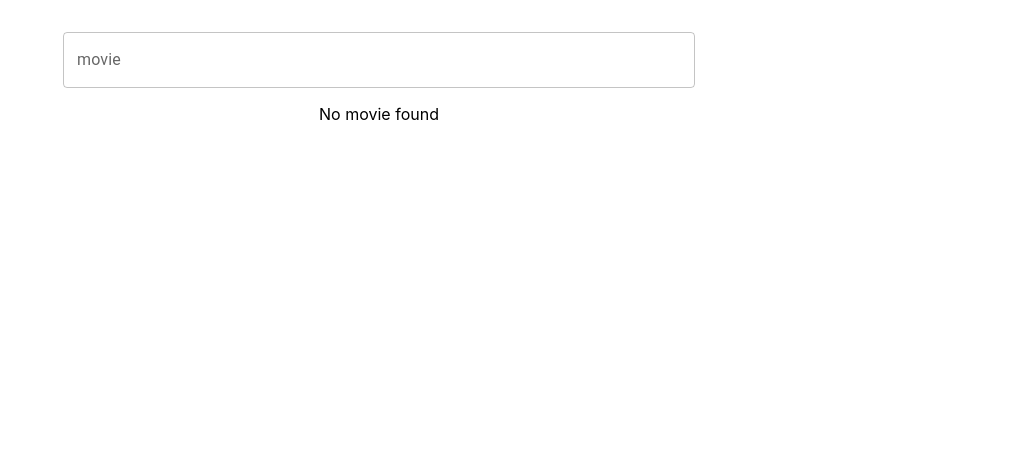
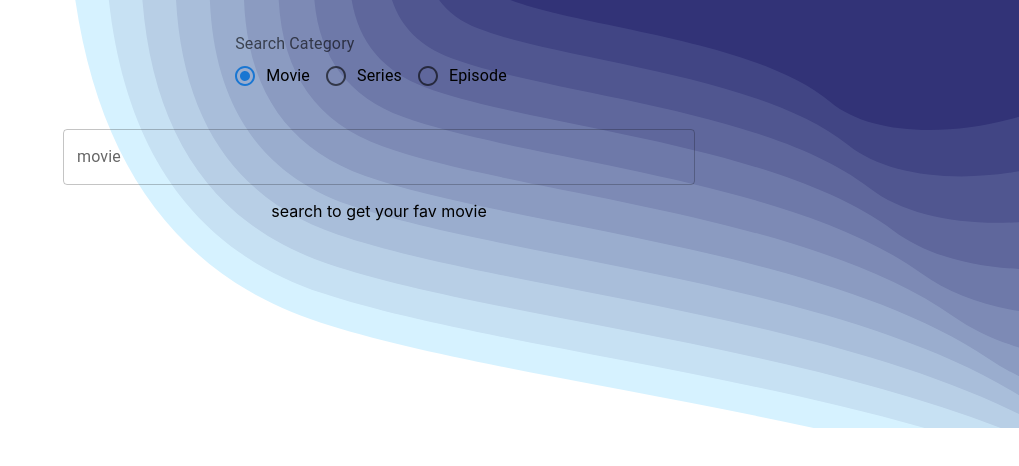
Before and after one commit to rudresh98/my-first-project, a React (Create React App) app: page / in a window 1280 px wide. Shown: the top 466 px of the page, without its empty margins (261-1280 px from the left). Built offline with nearby package versions, Linux system fonts and the light colour scheme.

Commit message:
movie project completed

```diff
--- a/package.json
+++ b/package.json
@@ -10,6 +10,7 @@
     "@testing-library/jest-dom": "^5.14.1",
     "@testing-library/react": "^13.0.0",
     "@testing-library/user-event": "^13.2.1",
+    "prop-types": "^15.8.1",
     "react": "^18.2.0",
     "react-dom": "^18.2.0",
     "react-scripts": "5.0.1",
--- a/public/index.html
+++ b/public/index.html
@@ -7,6 +7,14 @@
     <link rel="apple-touch-icon" href="%PUBLIC_URL%/logo192.png" />
     <link rel="manifest" href="%PUBLIC_URL%/manifest.json" />
     <title>My First React App</title>
+    <style>
+      body {
+        background-image: url("./background.svg");
+        background-repeat: no-repeat;
+        background-position: center;
+        background-size: cover;
+      }
+    </style>
   </head>
   <body>
     <noscript>You need to enable JavaScript to run this app.</noscript>
--- a/src/api/MovieApi.js
+++ b/src/api/MovieApi.js
@@ -1,8 +1,15 @@
 import { API_KEY, API_URL } from "../config/api";
 
-export const moviesearch = async (movieName = "") => {
+export const moviesearch = async ({ movieName = "", movieFilter = "" }) => {
   try {
-    const URL = API_URL + "/?apikey=" + API_KEY + "&s=" + movieName;
+    const URL =
+      API_URL +
+      "/?apikey=" +
+      API_KEY +
+      "&s=" +
+      movieName +
+      "&type=" +
+      movieFilter;
     const fetchData = await fetch(URL);
     const data = await fetchData.json();
     console.log("try", data);
--- /dev/null
+++ b/src/components/Loader/Loader.jsx
@@ -0,0 +1,13 @@
+import React from "react";
+import CircularProgress from "@mui/material/CircularProgress";
+import Box from "@mui/material/Box";
+
+export const Loader = (props) => {
+  return (
+    <>
+      <Box sx={{ display: "flex" }} {...props}>
+        <CircularProgress color={props.color} />
+      </Box>
+    </>
+  );
+};
--- a/src/components/Movie/Movie.jsx
+++ b/src/components/Movie/Movie.jsx
@@ -1,22 +1,41 @@
-import React, { useState } from "react";
+import React, { useCallback, useState } from "react";
 import MovieInput from "./MovieInput";
-// import { MovieFilter } from "./MovieFilter";
+import { MovieFilter } from "./MovieFilter";
 import { MovieData } from "./MovieData";
 import { moviesearch } from "../../api/MovieApi.js";
+import { Loader } from "../Loader/Loader.jsx";
 const Movie = () => {
   const [mData, setmData] = useState([]);
+  const [movieFilter, setMovieFilter] = useState("movie");
+  const [loading, setLoading] = useState(false);
   const movieSearchValue = async (movieName = "") => {
+    setLoading(true);
     if (movieName && movieName.length > 4) {
-      const movieData = await moviesearch(movieName);
+      const movieData = await moviesearch({ movieName, movieFilter });
       console.log({ movieData });
       const { Search: movieSearchData = [] } = movieData;
       setmData(movieSearchData);
+      setLoading(false);
     }
+    setLoading(false);
   };
+  const onMovieFilterHandler = useCallback(
+    (getMovieFilter) => {
+      console.log({ getMovieFilter });
+      setMovieFilter(getMovieFilter);
+    },
+    [setMovieFilter]
+  );
   return (
     <>
+      <MovieFilter onMovieFilterHandler={onMovieFilterHandler} />
       <MovieInput movieSearchValue={movieSearchValue} />
-      {/* <MovieFilter /> */}
+      {loading && (
+        <Loader
+          style={{ justifyContent: "center", marginTop: "1rem" }}
+          color="success"
+        />
+      )}
       {!!mData.length && <MovieData data={mData} />}
       {!mData.length && (
         <p
@@ -26,7 +45,7 @@ const Movie = () => {
             alignItems: "center",
           }}
         >
-          No movie found
+          search to get your fav movie
         </p>
       )}
     </>
--- a/src/components/Movie/MovieData.jsx
+++ b/src/components/Movie/MovieData.jsx
@@ -28,6 +28,17 @@ export const MovieData = (props) => {
                 />
               </>
             ))}
+          {!data.length && (
+            <p
+              style={{
+                display: "flex",
+                justifyContent: "center",
+                alignItems: "center",
+              }}
+            >
+              No movie found
+            </p>
+          )}
         </Grid>
       </Grid>
     </>
--- a/src/components/Movie/MovieFilter.jsx
+++ b/src/components/Movie/MovieFilter.jsx
@@ -5,7 +5,13 @@ import FormControlLabel from "@mui/material/FormControlLabel";
 import FormControl from "@mui/material/FormControl";
 import FormLabel from "@mui/material/FormLabel";
 import { Grid } from "@mui/material";
-export const MovieFilter = () => {
+import PropTypes from "prop-types";
+export const MovieFilter = (props) => {
+  const onFilterChangeHandler = (event) => {
+    // console.log(event.target.value);
+    const { target: { value = "" } = {} } = event;
+    props.onMovieFilterHandler(value);
+  };
   return (
     <>
       <Grid
@@ -18,22 +24,30 @@ export const MovieFilter = () => {
       >
         <Grid item>
           <FormControl>
-            <FormLabel id="demo-radio-buttons-group-label">Gender</FormLabel>
+            <FormLabel id="demo-row-radio-buttons-group-label">
+              Search Category
+            </FormLabel>
             <RadioGroup
-              aria-labelledby="demo-radio-buttons-group-label"
-              defaultValue="female"
-              name="radio-buttons-group"
+              row
+              aria-labelledby="demo-row-radio-buttons-group-label"
+              name="row-radio-buttons-group"
+              onChange={onFilterChangeHandler}
+              defaultValue={"movie"}
             >
               <FormControlLabel
-                value="female"
+                value="movie"
                 control={<Radio />}
-                label="Female"
+                label="Movie"
               />
-              <FormControlLabel value="male" control={<Radio />} label="Male" />
               <FormControlLabel
-                value="other"
+                value="series"
                 control={<Radio />}
-                label="Other"
+                label="Series"
+              />
+              <FormControlLabel
+                value="episode"
+                control={<Radio />}
+                label="Episode"
               />
             </RadioGroup>
           </FormControl>
@@ -42,3 +56,8 @@ export const MovieFilter = () => {
     </>
   );
 };
+
+MovieFilter.propTypes = {
+  onMovieFilterHandler: PropTypes.func.isRequired,
+  defaultValue: PropTypes.string,
+};
--- a/src/components/Movie/MovieInput.jsx
+++ b/src/components/Movie/MovieInput.jsx
@@ -1,5 +1,6 @@
 import React, { useCallback, useRef } from "react";
 import { Grid, TextField, debounce } from "@mui/material";
+import PropTypes from "prop-types";
 const MovieInput = ({ movieSearchValue }) => {
   const movieSearchRef = useRef("");
   // const movieChangeHandler = useCallback(
@@ -41,4 +42,8 @@ const MovieInput = ({ movieSearchValue }) => {
   );
 };
 
+MovieInput.propTypes = {
+  movieSearchValue: PropTypes.func.isRequired,
+};
+
 export default MovieInput;
```
Also changed, not shown: public/background.png (added), public/background.svg (added).
